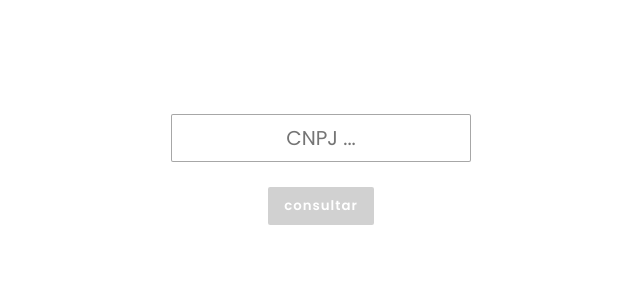
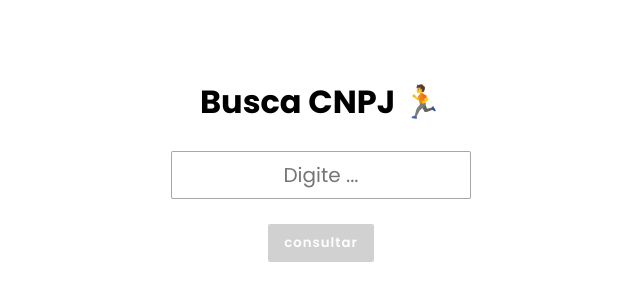
Before and after one commit to lucasrvasconcelos/BuscaCNPJ, a plain HTML site: page index.html in a window 1280 px wide. Shown: the part 218-518 px from the top of the page, without its empty margins (319-959 px from the left). Drawn offline with Linux system fonts and the light colour scheme.

Commit message:
Update index.html

```diff
--- a/index.html
+++ b/index.html
@@ -13,7 +13,8 @@
     <main>
 
         <div class="consulta">
-            <input type="text" name="cnpj" id="cnpj" maxlength="18" autocomplete="off" placeholder="CNPJ ..." inputmode="numeric">
+            <h1>Busca CNPJ 🏃</h1>
+            <input type="text" name="cnpj" id="cnpj" maxlength="18" autocomplete="off" placeholder="Digite ..." inputmode="numeric">
             <button disabled>consultar <i class='fa fa-circle-o-notch' aria-hidden='true'></i></button>
             <span class="error"></span>
 
```
